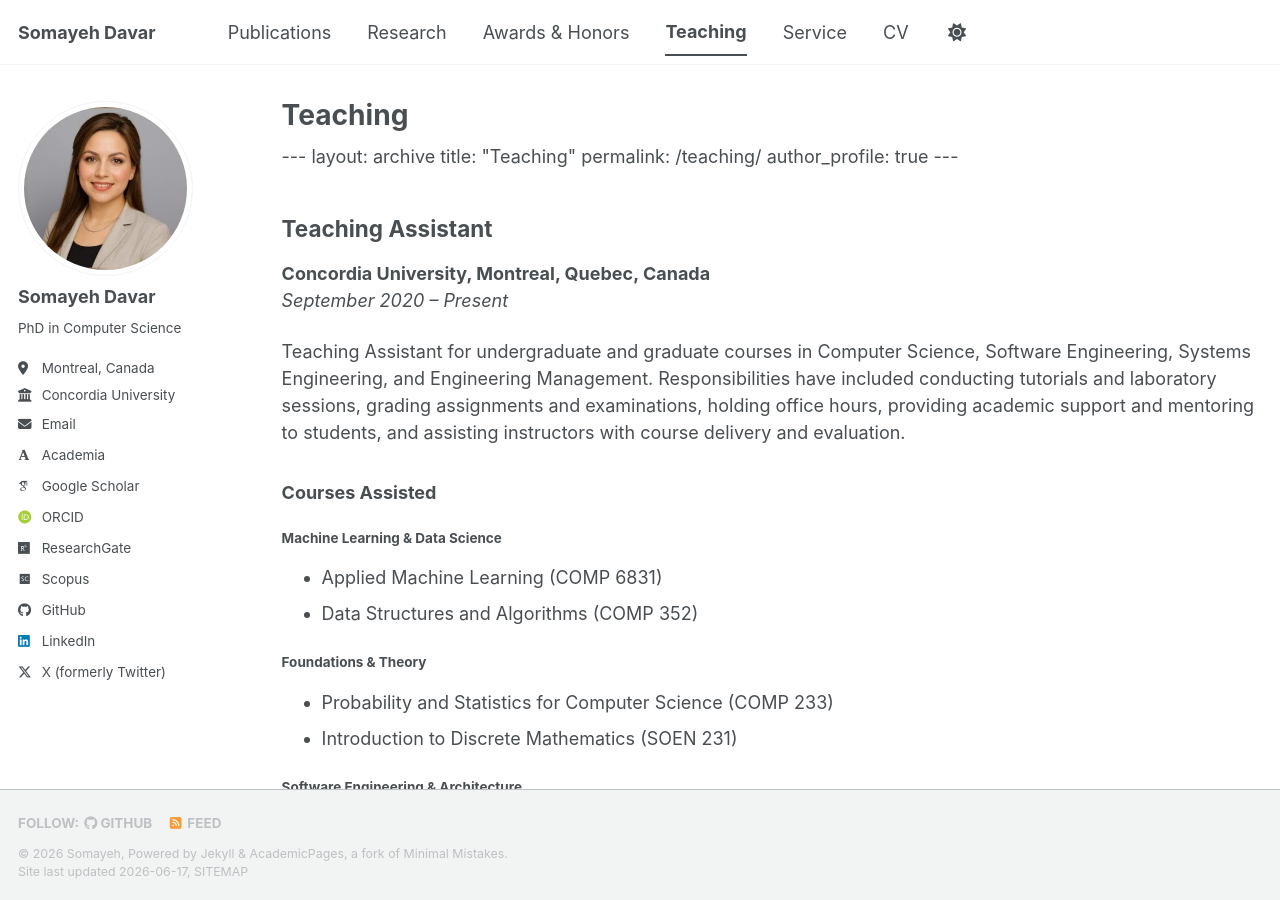
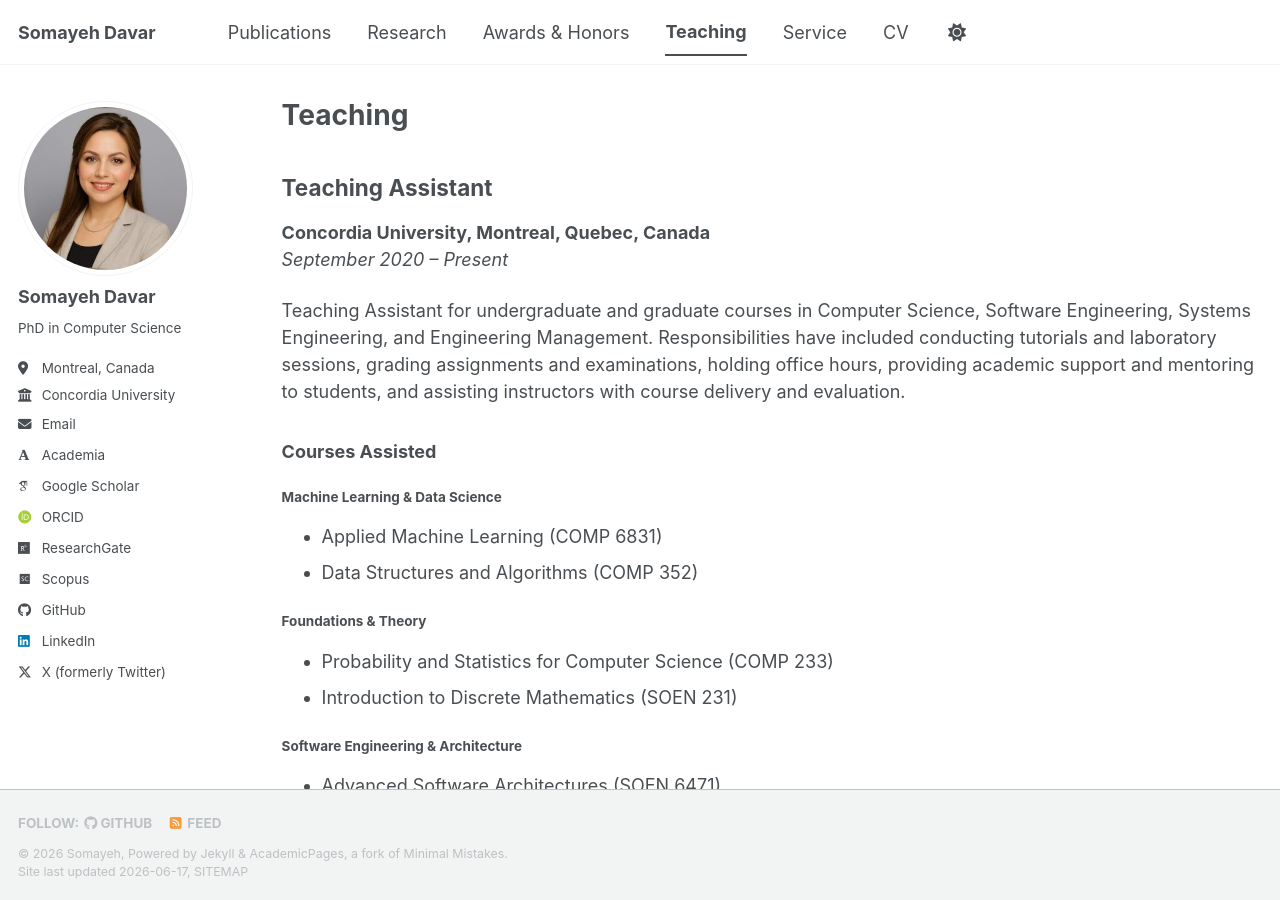
Before and after one commit to sdavar/sdavar.github.io, a Jekyll site: the page built from _pages/teaching.html, in a window 1280 px wide and 900 px high. Built offline with Jekyll 4.4.1, drawn with Linux system fonts in a browser that asks for light colours; some web fonts are replaced; a script bundle is joined from its source files by our own code; library files that are not in the unit come from our copies.

Commit message:
Update teaching.html

```diff
--- a/_pages/teaching.html
+++ b/_pages/teaching.html
@@ -4,12 +4,7 @@
 permalink: /teaching/
 author_profile: true
 ---
----
-layout: archive
-title: "Teaching"
-permalink: /teaching/
-author_profile: true
----
+
 
 <h2>Teaching Assistant</h2>
 
```
